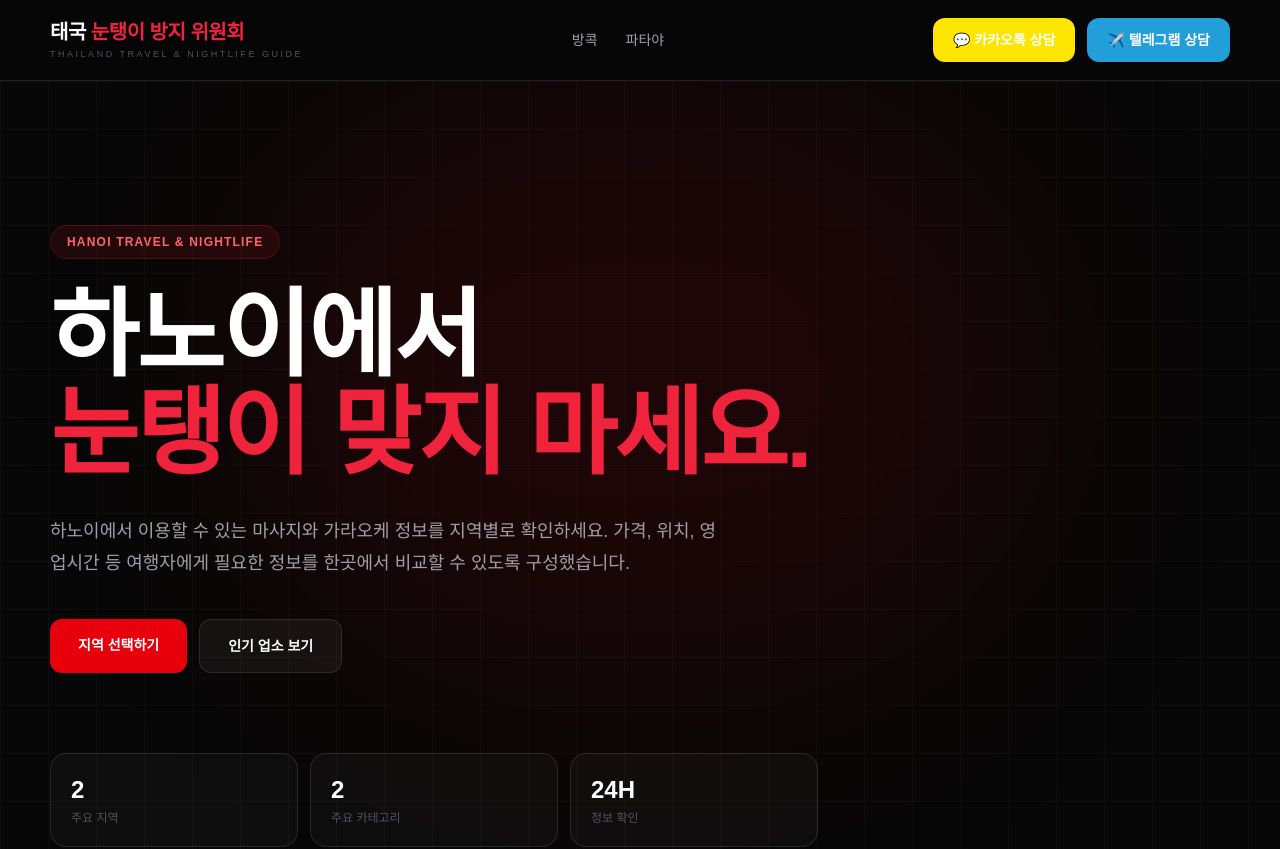
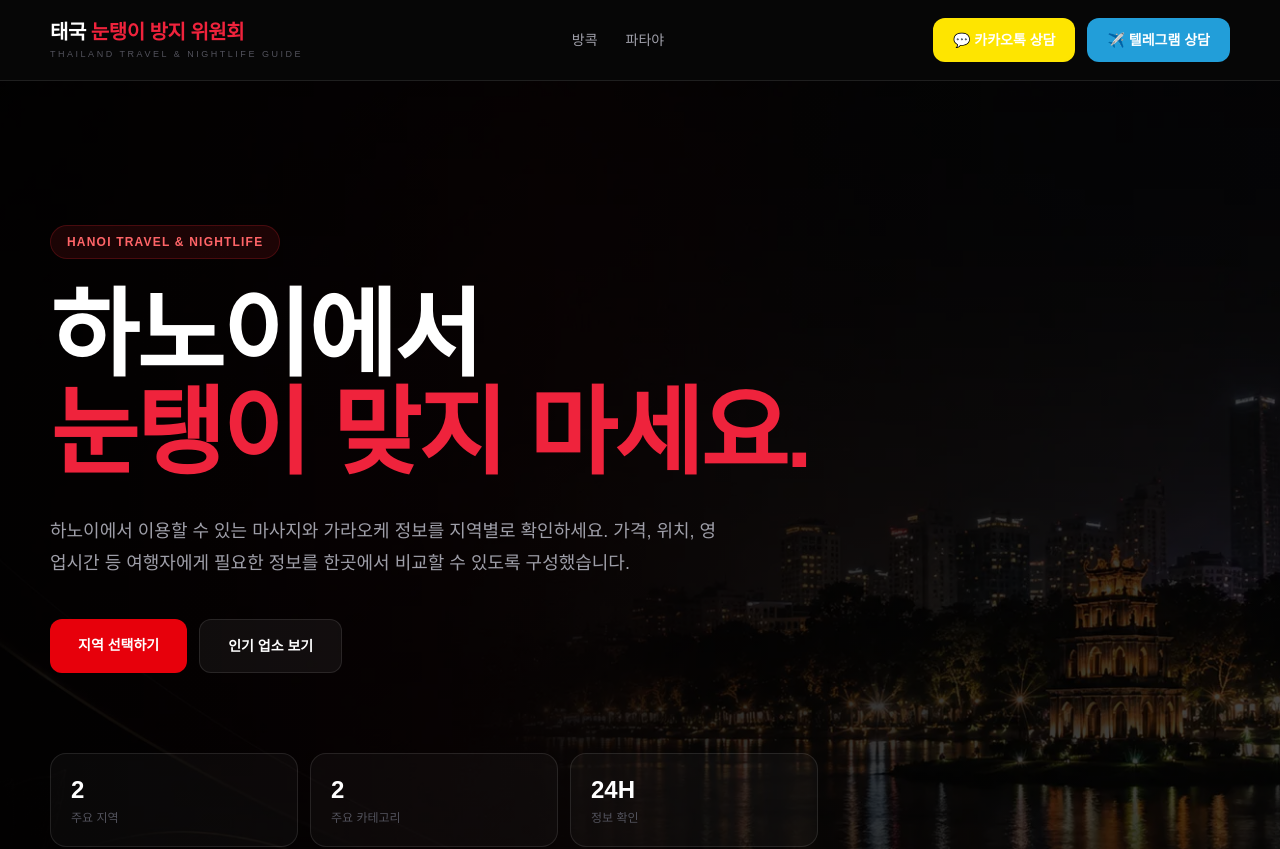
Before and after one commit to vietnam-nightlife/hanoi-nightlife, a Next.js app: page / in a window 1280 px wide. Shown: the top 849 px of the page. Built offline with nearby package versions, Linux system fonts and the light colour scheme.

Commit message:
Update page.tsx

```diff
--- a/app/page.tsx
+++ b/app/page.tsx
@@ -8,10 +8,19 @@ export default function Home() {
   return (
     <main>
       {/* HERO */}
-      <section className="hero-grid relative overflow-hidden border-b border-white/10">
-        <div className="absolute left-1/2 top-0 h-[600px] w-[800px] -translate-x-1/2 rounded-full bg-red-600/10 blur-[120px]" />
+<section
+  className="relative overflow-hidden border-b border-white/10 bg-cover bg-center bg-no-repeat"
+  style={{
+    backgroundImage: "url('/하노이눈탱이방지피씨.webp')",
+  }}
+>
+  {/* 배경 어둡게 처리 */}
+  <div className="absolute inset-0 bg-black/60" />
 
-        <div className="container relative py-28 md:py-36">
+  {/* 기존 분위기 유지용 어두운 그라데이션 */}
+  <div className="absolute inset-0 bg-gradient-to-r from-black/80 via-black/55 to-black/30" />
+
+  <div className="container relative py-28 md:py-36">
           <div className="max-w-4xl">
             <div className="inline-flex rounded-full border border-red-500/20 bg-red-500/10 px-4 py-2 text-xs font-black tracking-widest text-red-400">
               HANOI TRAVEL & NIGHTLIFE
```
